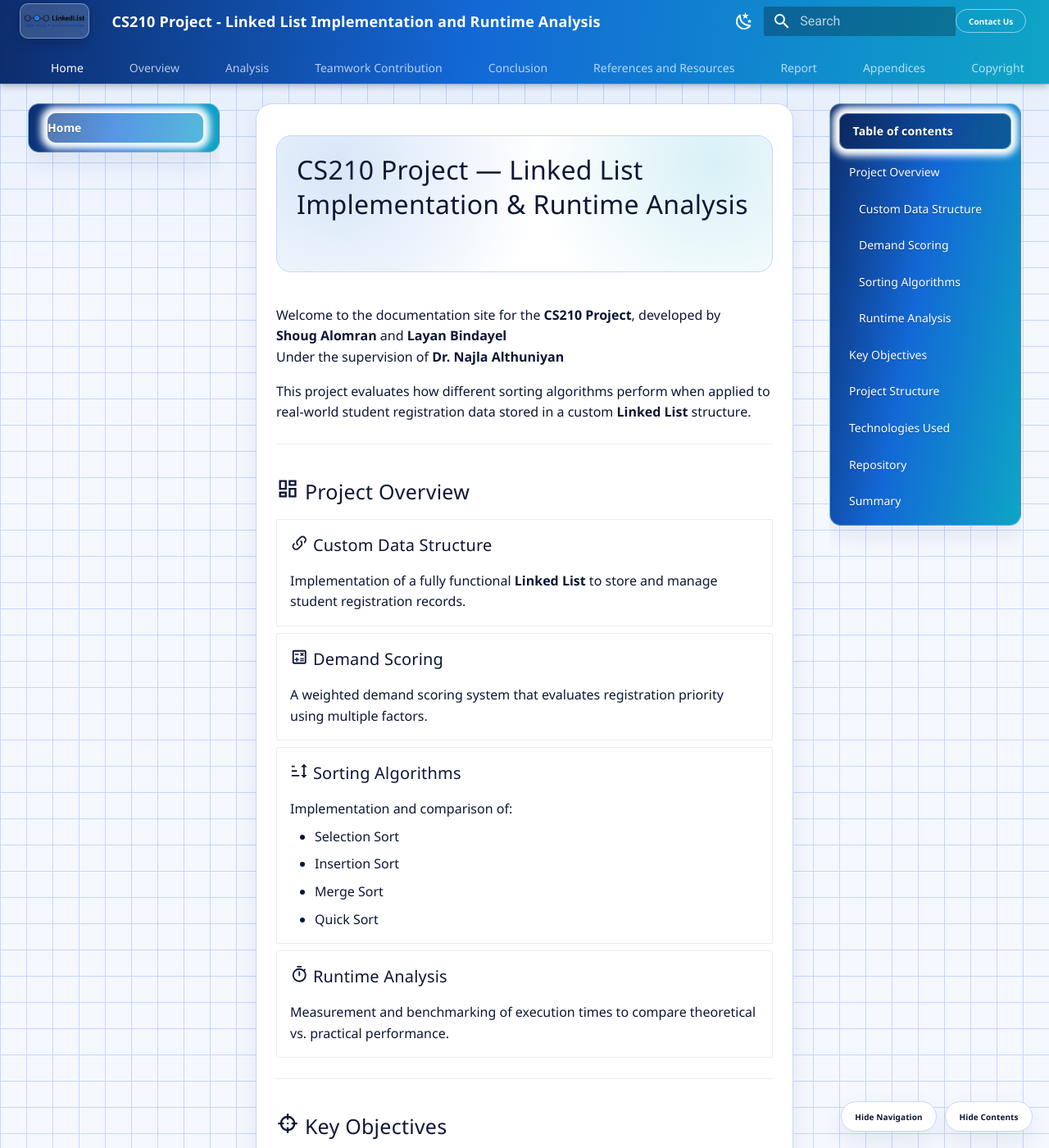
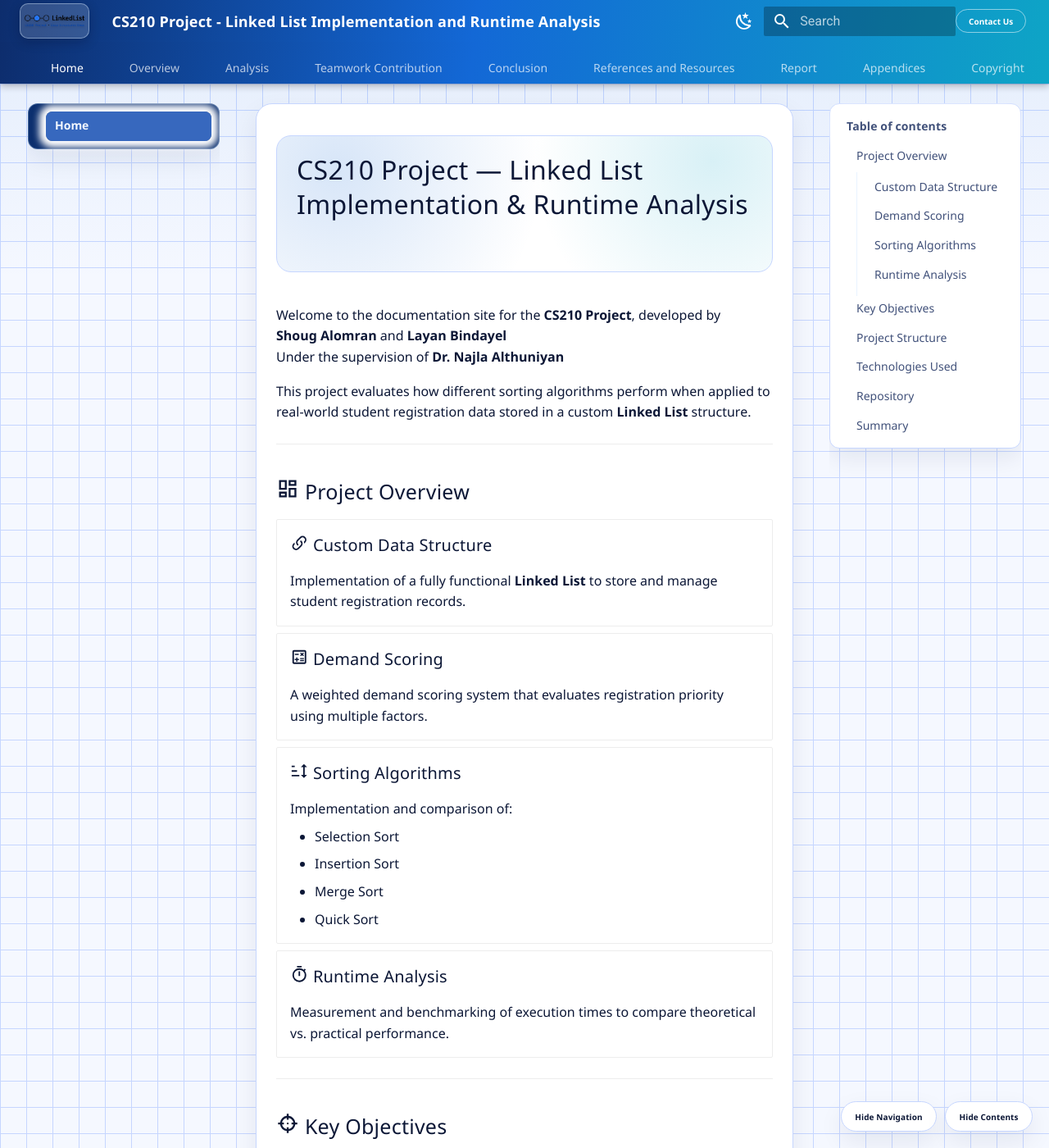
Before and after one commit to Shoug-Alomran/CS210-Project-Linked-List-Implementation-and-Runtime-Analysis, an MkDocs documentation site: the page built from docs/index.md, in a window 1280 px wide and 1400 px high. Shown: the whole window at 82% size. Built offline with MkDocs 1.6.1 and Material for MkDocs 9.7.7, drawn with Linux system fonts in a browser that asks for light colours.

Commit message:
Enhance sidebar styles for mobile responsiveness and visibility

```diff
--- a/docs/styles/extra.css
+++ b/docs/styles/extra.css
@@ -175,7 +175,7 @@ body,
   }
 }
 
-/* Sidebars: panel gradient belongs on the visible inner container */
+/* Sidebar redesign: flat, static, non-overlapping */
 .md-sidebar--primary,
 .md-sidebar--secondary {
   background: transparent !important;
@@ -192,18 +192,28 @@ body,
   padding: 0 !important;
 }
 
-.md-sidebar--primary .md-sidebar__inner,
-.md-sidebar--secondary .md-sidebar__inner {
-  background: linear-gradient(100deg, #0d2d6d 0%, #1368d6 45%, #0ea5c6 100%) !important;
-  border: 1px solid rgba(190, 224, 255, 0.42);
-  border-radius: var(--ds-radius);
+.md-sidebar--primary .md-sidebar__inner {
+  background: #0c2f6e !important;
+  border: 1px solid rgba(188, 220, 255, 0.32);
+  border-radius: 12px;
   box-shadow: var(--ds-shadow);
-  padding: 0.55rem;
+  padding: 0.45rem !important;
 }
 
-[data-md-color-scheme="slate"] .md-sidebar--primary .md-sidebar__inner,
+.md-sidebar--secondary .md-sidebar__inner {
+  background: var(--ds-surface) !important;
+  border: 1px solid var(--ds-line);
+  border-radius: 12px;
+  box-shadow: var(--ds-shadow);
+  padding: 0.45rem !important;
+}
+
+[data-md-color-scheme="slate"] .md-sidebar--primary .md-sidebar__inner {
+  background: #0a234f !important;
+}
+
 [data-md-color-scheme="slate"] .md-sidebar--secondary .md-sidebar__inner {
-  background: linear-gradient(100deg, #091534 0%, #123065 50%, #154b7f 100%) !important;
+  background: #0f1a34 !important;
 }
 
 .md-sidebar--primary .md-nav,
@@ -214,42 +224,26 @@ body,
   opacity: 1 !important;
 }
 
-.md-sidebar--primary .md-nav__title,
-.md-sidebar--secondary .md-nav__title {
-  color: #ffffff !important;
-  background: rgba(9, 27, 64, 0.38) !important;
-  border: 1px solid rgba(205, 231, 255, 0.45);
-  border-radius: 10px;
-  margin: 0 0 0.55rem;
-  padding: 0.6rem 0.78rem;
-  font-weight: 700;
-  line-height: 1.25;
-  text-shadow: 0 1px 1px rgba(0, 0, 0, 0.35);
+.md-sidebar--primary .md-nav__item,
+.md-sidebar--secondary .md-nav__item {
+  margin: 0 !important;
 }
 
-.md-sidebar--primary .md-nav--primary > .md-nav__title {
-  display: none !important;
+.md-sidebar--secondary .md-nav__title {
+  position: static !important;
+  top: auto !important;
+  margin: 0 !important;
+  padding: 0.45rem 0.55rem !important;
+  border: 0 !important;
+  border-radius: 8px;
+  line-height: 1.3;
+  text-shadow: none !important;
+  color: var(--ds-soft-ink) !important;
+  background: transparent !important;
 }
 
-/* Primary nav has duplicated section headers; keep one clean title row */
-.md-sidebar--primary .md-nav[data-md-level="1"] > .md-nav__title {
+.md-sidebar--primary .md-nav__title {
   display: none !important;
-}
-
-.md-sidebar--primary .md-nav__item--section > .md-nav__link,
-.md-sidebar--primary .md-nav__item--nested > .md-nav__link {
-  color: #ffffff !important;
-  background: rgba(9, 27, 64, 0.38) !important;
-  border: 1px solid rgba(205, 231, 255, 0.45);
-  border-radius: 10px;
-  margin-bottom: 0.55rem;
-  font-weight: 700;
-}
-
-.md-sidebar--primary .md-nav__item--section > .md-nav__link .md-nav__icon,
-.md-sidebar--primary .md-nav__item--nested > .md-nav__link .md-nav__icon {
-  color: #ffffff !important;
-  opacity: 0.95;
 }
 
 .md-sidebar--primary .md-nav__title .md-nav__icon,
@@ -262,35 +256,98 @@ body,
   content: none !important;
 }
 
-.md-sidebar--primary .md-nav__link,
-.md-sidebar--secondary .md-nav__link,
-.md-sidebar--primary .md-nav__link .md-ellipsis,
-.md-sidebar--secondary .md-nav__link .md-ellipsis {
-  color: #ffffff !important;
-  opacity: 1 !important;
-  text-shadow: 0 1px 1px rgba(0, 0, 0, 0.28);
+.md-sidebar--primary .md-nav__item--nested > .md-nav__link,
+.md-sidebar--primary .md-nav__item--section > .md-nav__link {
+  font-weight: 650;
+}
+
+/* Section labels (e.g., "Overview", "Analysis"): plain text row, never a glowing tile */
+.md-sidebar--primary .md-nav__item--nested > label.md-nav__link,
+.md-sidebar--primary .md-nav__item--section > label.md-nav__link {
+  background: transparent !important;
+  color: rgba(231, 242, 255, 0.9) !important;
+  border: 0 !important;
+  box-shadow: none !important;
+  filter: none !important;
+  backdrop-filter: none !important;
+  -webkit-backdrop-filter: none !important;
+  text-shadow: none !important;
+  border-radius: 0 !important;
+  padding: 0.38rem 0.55rem 0.24rem !important;
+}
+
+.md-sidebar--primary .md-nav__item--nested > label.md-nav__link:hover,
+.md-sidebar--primary .md-nav__item--section > label.md-nav__link:hover {
+  background: transparent !important;
+}
+
+.md-sidebar--primary .md-nav__item--nested > label.md-nav__link .md-nav__icon,
+.md-sidebar--primary .md-nav__item--section > label.md-nav__link .md-nav__icon {
+  opacity: 0.82;
 }
 
 .md-sidebar--primary .md-nav__link,
 .md-sidebar--secondary .md-nav__link {
-  border-radius: 10px;
-  padding-top: 0.44rem !important;
-  padding-bottom: 0.44rem !important;
-  line-height: 1.3;
+  margin: 0 !important;
+  padding: 0.42rem 0.55rem !important;
+  border: 0 !important;
+  border-radius: 8px;
+  line-height: 1.35;
   white-space: normal;
-  word-break: break-word;
+  word-break: normal;
+  overflow-wrap: anywhere;
+  text-shadow: none !important;
 }
 
-.md-sidebar--primary .md-nav__link:hover,
-.md-sidebar--secondary .md-nav__link:hover {
-  background: rgba(255, 255, 255, 0.2) !important;
+.md-sidebar--primary .md-nav__link,
+.md-sidebar--primary .md-nav__link .md-ellipsis {
+  color: #f3f8ff !important;
 }
 
-.md-sidebar--primary .md-nav__link--active,
-.md-sidebar--secondary .md-nav__link--active {
-  background: rgba(220, 239, 255, 0.34) !important;
+.md-sidebar--secondary .md-nav__link,
+.md-sidebar--secondary .md-nav__link .md-ellipsis {
+  color: var(--ds-soft-ink) !important;
+}
+
+.md-sidebar--primary .md-nav__link:hover {
+  background: rgba(40, 91, 173, 0.62) !important;
+}
+
+.md-sidebar--secondary .md-nav__link:hover {
+  background: color-mix(in srgb, var(--ds-accent) 8%, transparent) !important;
+}
+
+.md-sidebar--primary .md-nav__link--active {
+  background: rgba(73, 129, 224, 0.7) !important;
   color: #ffffff !important;
   font-weight: 700;
+}
+
+/* Never let active section labels turn into white/glowing blocks */
+.md-sidebar--primary .md-nav__item--active > label.md-nav__link {
+  background: transparent !important;
+  color: rgba(231, 242, 255, 0.95) !important;
+  box-shadow: none !important;
+  filter: none !important;
+}
+
+.md-sidebar--secondary .md-nav__link--active {
+  background: color-mix(in srgb, var(--ds-accent) 16%, transparent) !important;
+  color: var(--ds-ink) !important;
+  font-weight: 700;
+}
+
+.md-sidebar--primary .md-nav__list .md-nav__list,
+.md-sidebar--secondary .md-nav__list .md-nav__list {
+  margin: 0.12rem 0 0.28rem 0.55rem !important;
+  padding-left: 0.5rem !important;
+  border-left: 1px solid rgba(183, 214, 255, 0.3);
+}
+
+/* Remove duplicated rows generated by toggle labels/index stubs */
+.md-sidebar--primary .md-nav__item > .md-nav__toggle[id^="__toc"] + label.md-nav__link,
+.md-sidebar--primary .md-nav__item--section > .md-nav > .md-nav__list > .md-nav__item--index {
+  display: none !important;
 }
 
 .md-content {
@@ -630,4 +687,29 @@ body,
   .md-content {
     border-radius: 16px;
   }
+
+  /* Mobile drawer remains solid and full-height with the same flat nav design */
+  .md-sidebar--primary {
+    background: #0c2f6e !important;
+    border: 0 !important;
+    box-shadow: 0 14px 30px rgba(2, 10, 30, 0.34) !important;
+    top: 0 !important;
+    z-index: 6 !important;
+  }
+
+  .md-sidebar--primary .md-sidebar__scrollwrap {
+    height: 100vh !important;
+    padding-top: calc(3rem + env(safe-area-inset-top, 0px)) !important;
+    padding-bottom: max(0.8rem, env(safe-area-inset-bottom, 0px)) !important;
+    background: transparent !important;
+  }
+
+  .md-sidebar--primary .md-sidebar__inner {
+    min-height: 100% !important;
+    border-radius: 0 !important;
+    border: 0 !important;
+    background: #0c2f6e !important;
+    box-shadow: none !important;
+    padding: 0.65rem !important;
+  }
 }
```
Also changed, not shown: site/styles/extra.css.
